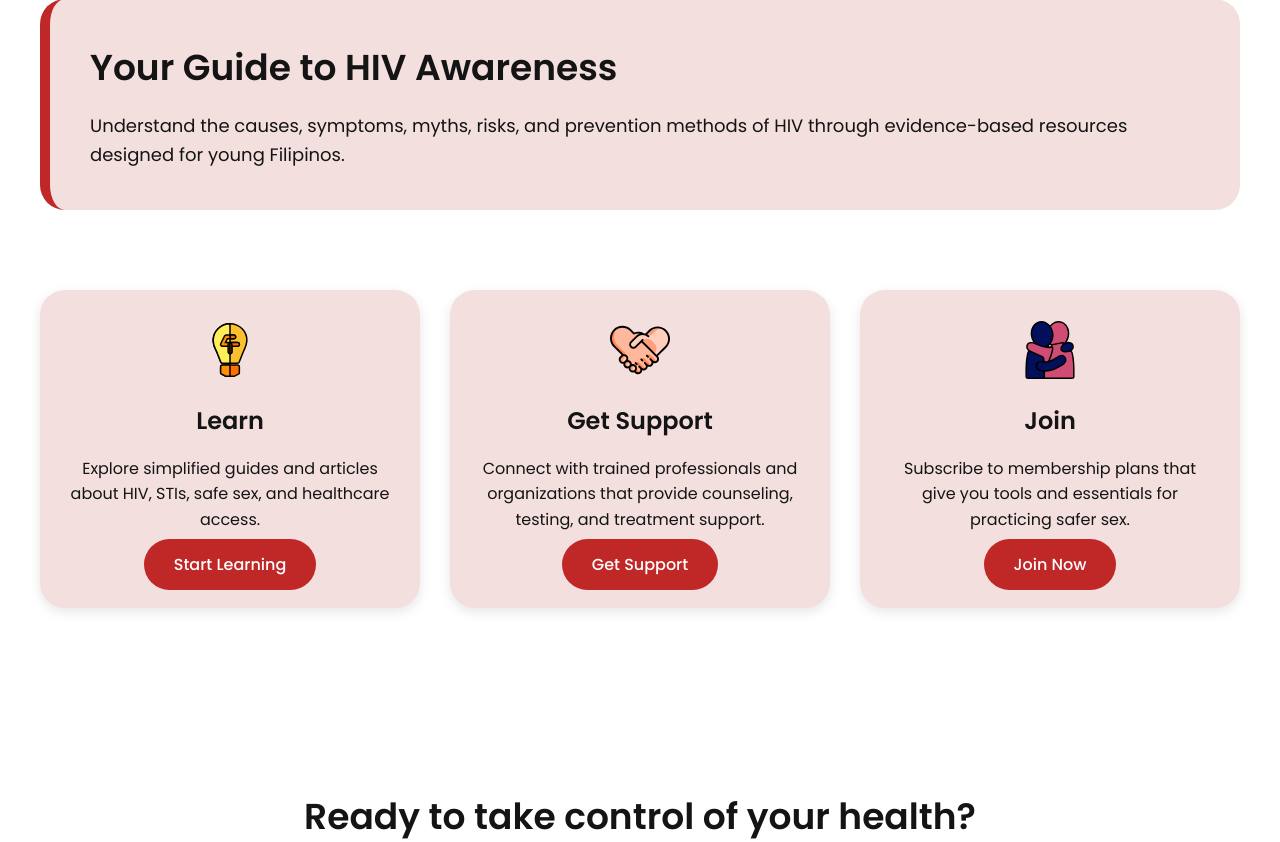
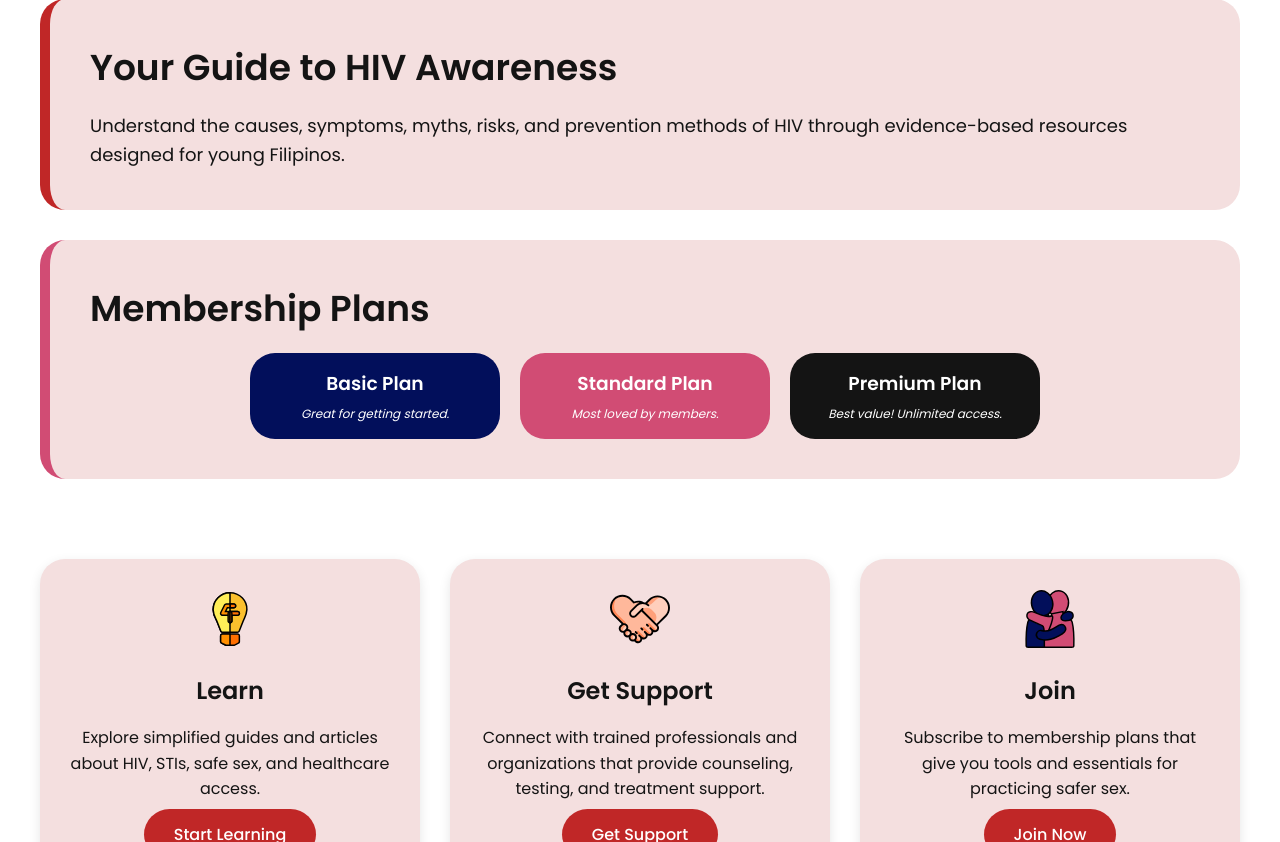
Before and after one commit to louiseeeeeeeeeee/webdev-gabriela, a PHP site: page / in a window 1280 px wide. Shown: the part 1601-2443 px from the top of the page. Run offline with PHP 8.4, Linux system fonts and the light colour scheme.

Commit message:
enhanced home page

```diff
--- a/css/home.css
+++ b/css/home.css
@@ -131,6 +131,51 @@
 .info-card.right { border-left: 10px solid var(--warm); }
 .info-card h2 { font-size: 36px; margin-bottom: 15px;}
 .info-card p { font-size: 18px; text-decoration: none; }
+
+/* Container for plan cards in a row */
+.plan-container {
+    display: flex;
+    flex-direction: row;
+    gap: 20px; /* space between cards */
+    flex-wrap: wrap; /* wrap to next line on smaller screens */
+    margin-top: 1rem;
+    justify-content: center; /* center the plan cards */
+}
+
+/* Optional: keep your existing plan card styles */
+.info-card.plan {
+    flex: 1 1 200px; /* grow, shrink, base width */
+    max-width: 250px; /* optional limit */
+    padding: 1rem;
+    text-align: center;
+    cursor: pointer;
+    transition: all 0.3s ease;
+    color: #fff; /* text color for contrast */
+}
+
+.info-card.plan p{
+    font-size: 12px;
+    margin-top: 5px;
+}
+
+/* Individual plan colors */
+.info-card.plan:nth-child(1) { /* Basic Plan */
+    background-color: var(--main);
+}
+
+.info-card.plan:nth-child(2) { /* Standard Plan */
+    background-color: var(--secondary);
+}
+
+.info-card.plan:nth-child(3) { /* Premium Plan */
+    background-color: var(--dark);
+}
+
+.info-card.plan:hover {
+    transform: translateY(-5px);
+    box-shadow: 0 8px 16px rgba(0,0,0,0.2);
+}
+
 
 /* Call to Action */
 .cta-cards {
--- a/index.html
+++ b/index.html
@@ -33,8 +33,8 @@
         <p>Get reliable, youth-friendly guidance on HIV prevention, testing,
             treatment, and safe-sex essentials—built for Filipinos, backed by trusted partners.</p>
         <div class="hero-buttons">
-            <a href="services.html" class="btn warm">Join Now</a>
-            <a href="#features-title" class="btn outline">Learn About HIV</a>
+            <a href="#features" class="btn warm">Explore more</a>
+            <a href="learn.html" class="btn outline">Learn About HIV</a>
         </div>
     </div>
 </section>
@@ -77,6 +77,28 @@
             <h2>Your Guide to HIV Awareness</h2>
             <p>Understand the causes, symptoms, myths, risks, and prevention methods of HIV through evidence-based resources designed for young Filipinos.</p>
         </div>
+
+    <div class="info-card left">
+        <h2>Membership Plans</h2>
+
+            <div class="plan-container">
+                <div class="info-card plan">
+                    <h3>Basic Plan</h3>
+                     <p><i>Great for getting started.</i></p>
+                </div>
+
+                <div class="info-card plan">
+                    <h3>Standard Plan</h3>
+                    <p><i>Most loved by members.</i></p>
+                </div>
+
+                <div class="info-card plan">
+                    <h3>Premium Plan</h3>
+                    <p><i>Best value! Unlimited access.</i></p>
+                </div>
+            </div>
+    </div>
+
     </section>
 
 <!-- Call to Action -->
@@ -103,12 +125,16 @@
 </section>
 
     <section class="cta">
-        <h2>Ready to take control of your health?</h2>
+        <h2>Take Charge of Your Health Today!</h2>
          <div class="cta-content">
             <div class="cta-text">
-            <h3>Education</h3>
-            <p>Empower yourself with reliable information on HIV prevention, testing, and safe sexual health.</p>
-            <a href="learn.html" class="btn warm">Learn Now</a>
+            <h3>Become a Member</h3>
+            <p>Celebrate love in all its forms while taking care of yourself.
+                Join our membership to access expert consultations, workshops,
+                and resources on safe sex, HIV prevention, and overall sexual health.
+                Stay informed, stay protected, and take control today!
+            </p>
+            <a href="services.html" class="btn warm">Join now</a>
             </div>
              <img src="/assets/man_lgbt.png" alt="blood Icon">
         </div>
```
